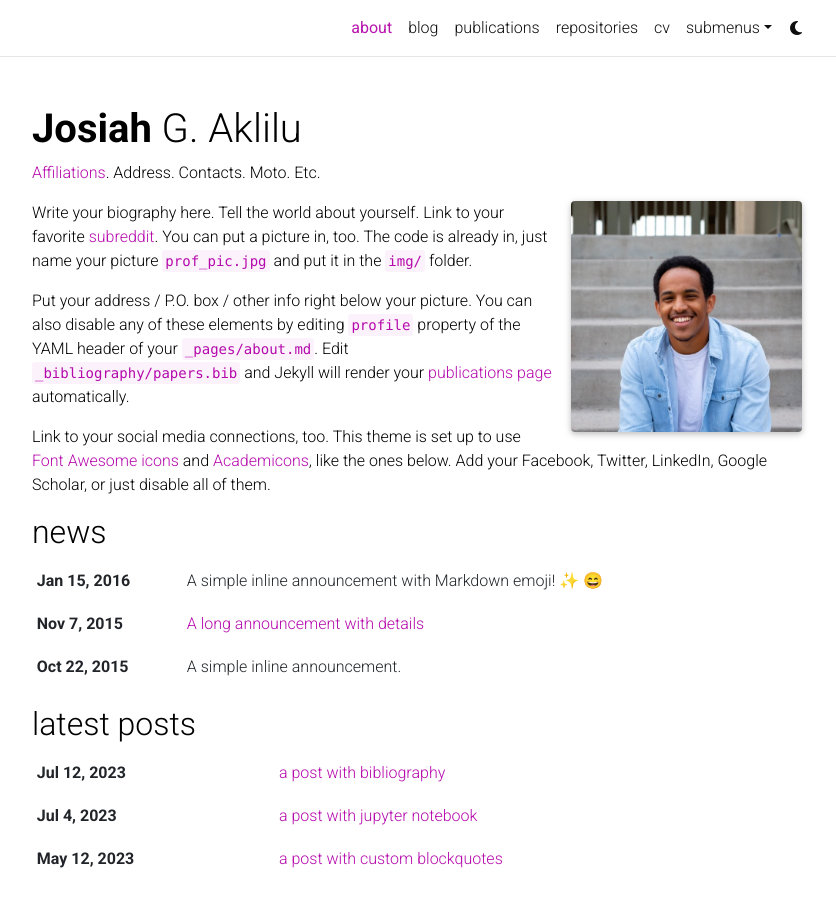
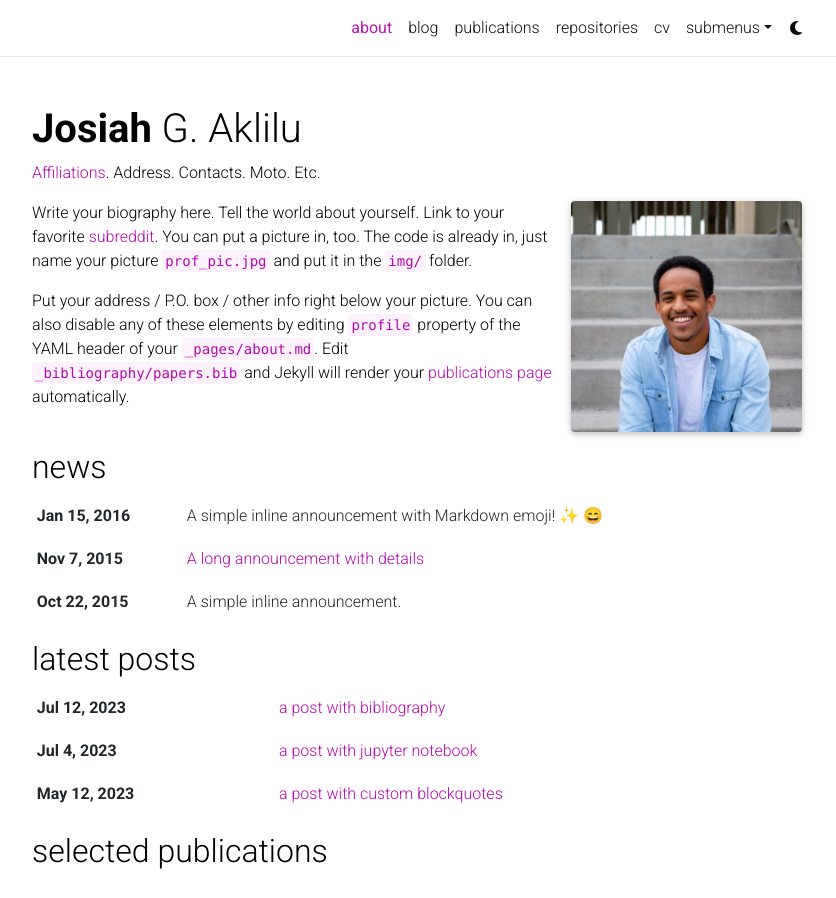
Before and after one commit to josaklil-ai/josaklil.github.io, a Jekyll site: the page built from _pages/about.md, in a window 1280 px wide and 1252 px high, cut to the strip 0-898 px from the top of the window. Shown: the whole strip, without its empty margins (223-1059 px from the left). Built offline with Jekyll 4.4.1, drawn with Linux system fonts in a browser that asks for light colours; full-size pictures stand in for the smaller copies a plugin makes; emoji names are drawn with the system emoji font; comment, search, counter and statistics services are not loaded; a style sheet for code colours, icons or effects is not loaded; some of the changed lines change nothing that is shown.

Commit message:
remove certain social icons

```diff
--- a/_config.yml
+++ b/_config.yml
@@ -45,7 +45,7 @@
 # will use title and url fields
 # Take a look to https://github.com/jekyll/jekyll-feed for more customization
 
-rss_icon: true
+rss_icon: false
 
 # -----------------------------------------------------------------------------
 # Layout
@@ -80,7 +80,7 @@
 scholar_userid: JBqOK08AAAAJ # your Google Scholar ID
 semanticscholar_id: # your Semantic Scholar ID
 whatsapp_number: # your WhatsApp number (full phone number in international format. Omit any zeroes, brackets, or dashes when adding the phone number in international format.)
-orcid_id: 0000-0001-5231-3349 # your ORCID ID
+orcid_id: # your ORCID ID
 medium_username: # your Medium username
 quora_username: # your Quora username
 publons_id: # your ID on Publons
--- a/_pages/about.md
+++ b/_pages/about.md
@@ -19,5 +19,3 @@
 Write your biography here. Tell the world about yourself. Link to your favorite [subreddit](http://reddit.com). You can put a picture in, too. The code is already in, just name your picture `prof_pic.jpg` and put it in the `img/` folder.
 
 Put your address / P.O. box / other info right below your picture. You can also disable any of these elements by editing `profile` property of the YAML header of your `_pages/about.md`. Edit `_bibliography/papers.bib` and Jekyll will render your [publications page](/al-folio/publications/) automatically.
-
-Link to your social media connections, too. This theme is set up to use [Font Awesome icons](http://fortawesome.github.io/Font-Awesome/) and [Academicons](https://jpswalsh.github.io/academicons/), like the ones below. Add your Facebook, Twitter, LinkedIn, Google Scholar, or just disable all of them.
```
